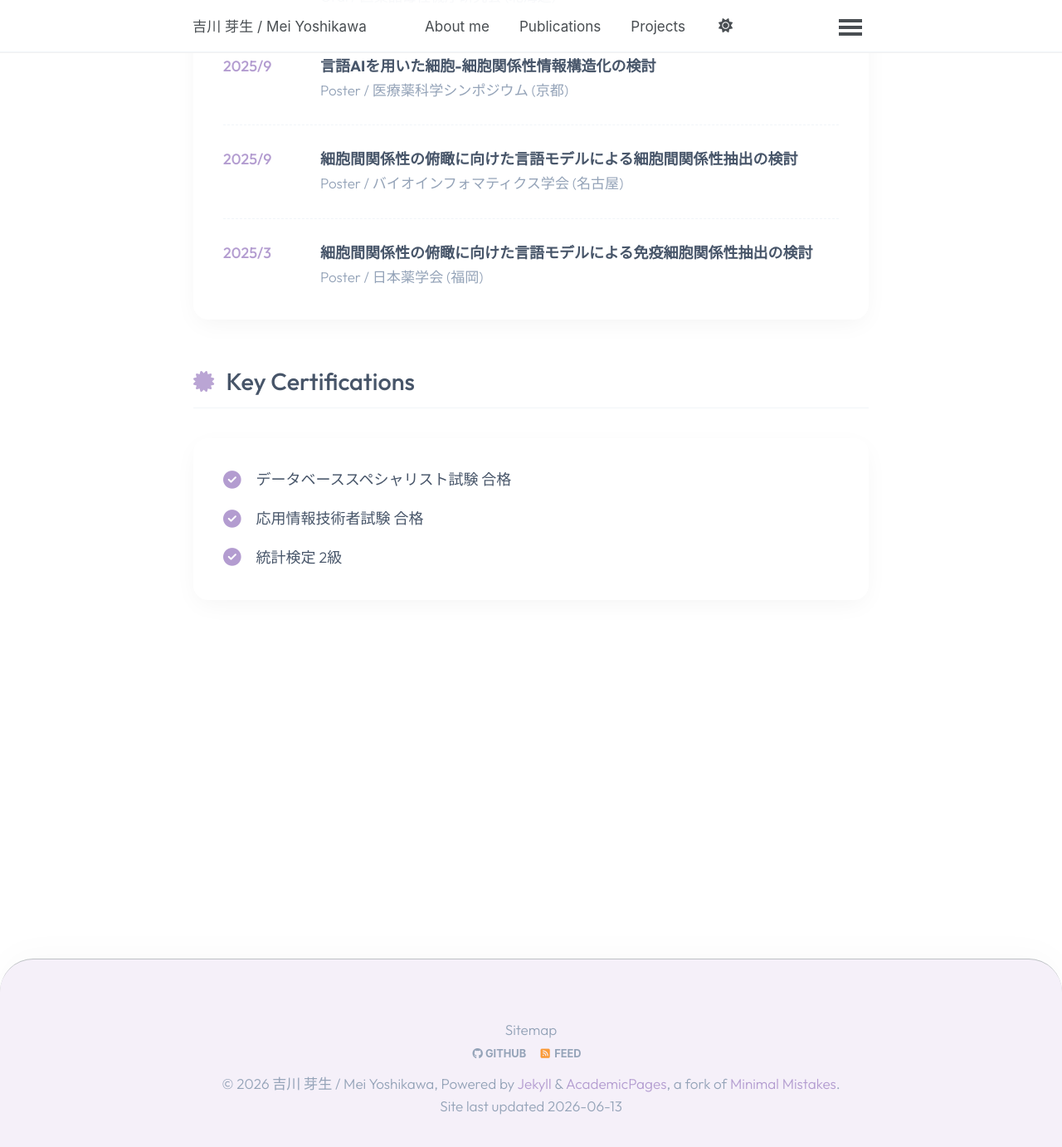
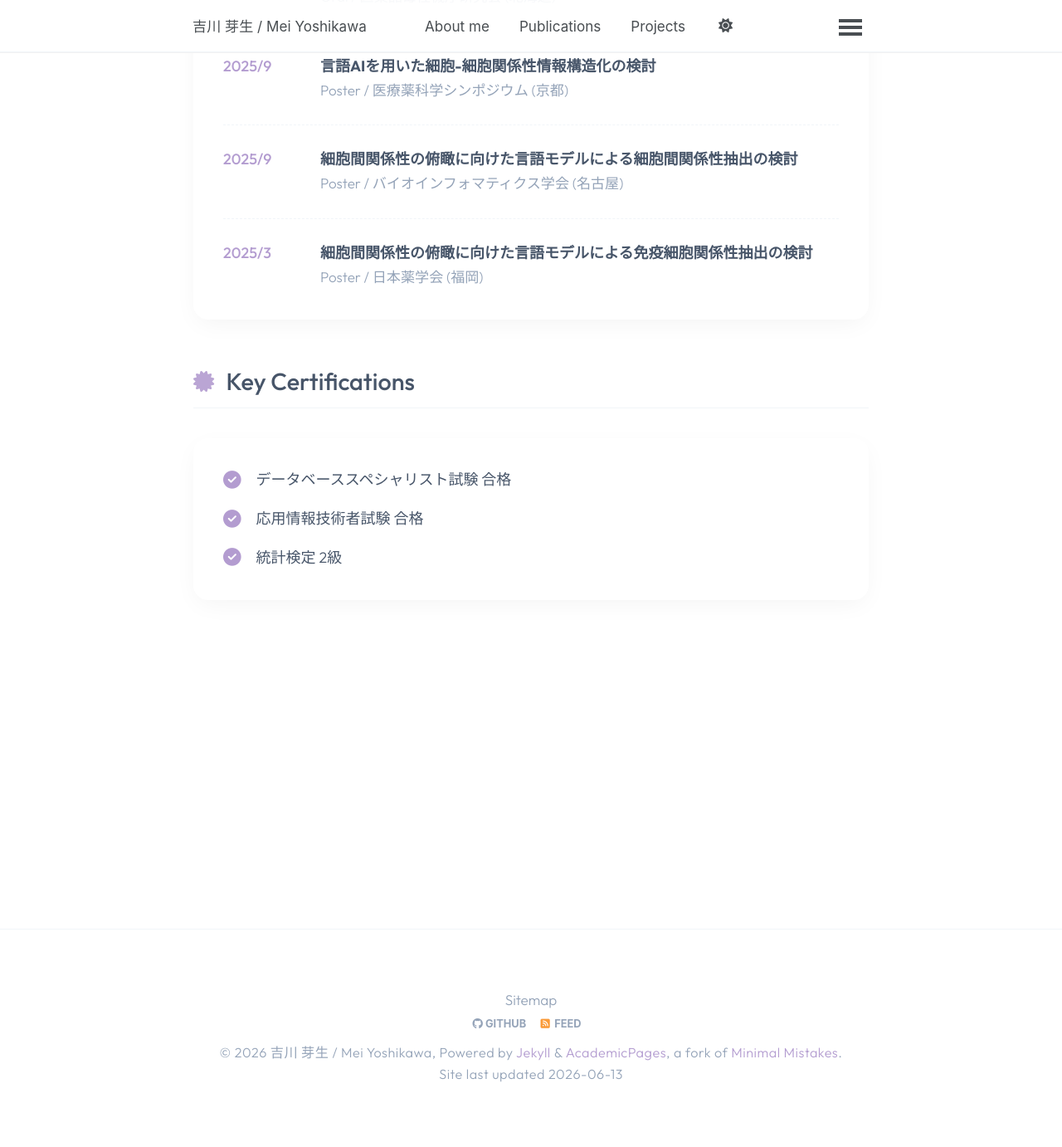
Before and after one commit to DevWithKaiju/DevWithKaiju.github.io, a Jekyll site: the page built from _pages/about.md, in a window 1280 px wide and 1400 px high, scrolled down 1575 px. Shown: the top 1382 px of the window at 83% size. Built offline with Jekyll 4.4.1, drawn with Linux system fonts in a browser that asks for light colours; a script bundle is joined from its source files by our own code; library files that are not in the unit come from our copies.

Commit message:
style: make footer sleeker and more minimal

```diff
--- a/_sass/_custom.scss
+++ b/_sass/_custom.scss
@@ -425,34 +425,35 @@ html[data-theme="dark"] .page__inner-wrap {
 }
 
 /* =========================================================
-   Modern Footer Styling
+   Smart & Minimal Footer Styling
    ========================================================= */
 .page__footer {
-  margin-top: 12rem !important;
-  background: var(--primary-color-light) !important;
-  border-radius: 40px 40px 0 0 !important;
-  padding: 3rem 2rem 2rem 2rem !important;
+  margin-top: 10rem !important;
+  background: transparent !important;
+  border-top: 1px solid var(--global-border-color) !important;
+  padding: 3rem 1rem !important;
   text-align: center;
   position: relative;
-  box-shadow: 0 -10px 40px rgba(0,0,0,0.02);
 }
 
 html[data-theme="dark"] .page__footer {
-  background: rgba(255,255,255,0.03) !important;
-  box-shadow: 0 -10px 40px rgba(0,0,0,0.2);
+  border-top: 1px solid rgba(255,255,255,0.05) !important;
 }
 
 .page__footer-copyright {
   font-family: 'Outfit', 'Noto Sans JP', sans-serif !important;
-  font-size: 0.95rem;
+  font-size: 0.9rem;
   color: var(--global-text-color-light) !important;
+  font-weight: 300;
+  letter-spacing: 0.03em;
 }
 
 .page__footer-copyright a {
   color: var(--primary-color) !important;
   text-decoration: none;
+  transition: all 0.2s ease;
 }
 
 .page__footer-copyright a:hover {
-  text-decoration: underline;
+  color: var(--primary-color-dark) !important;
 }
```
